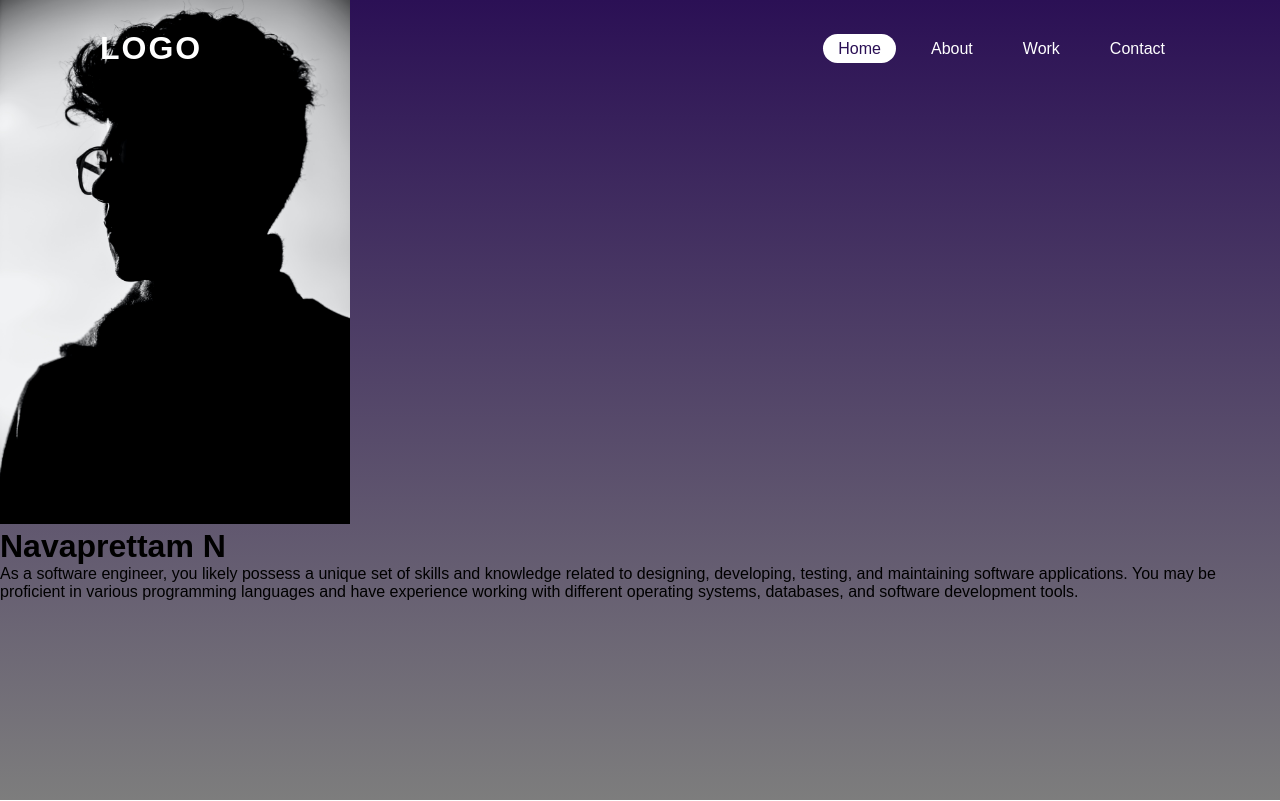
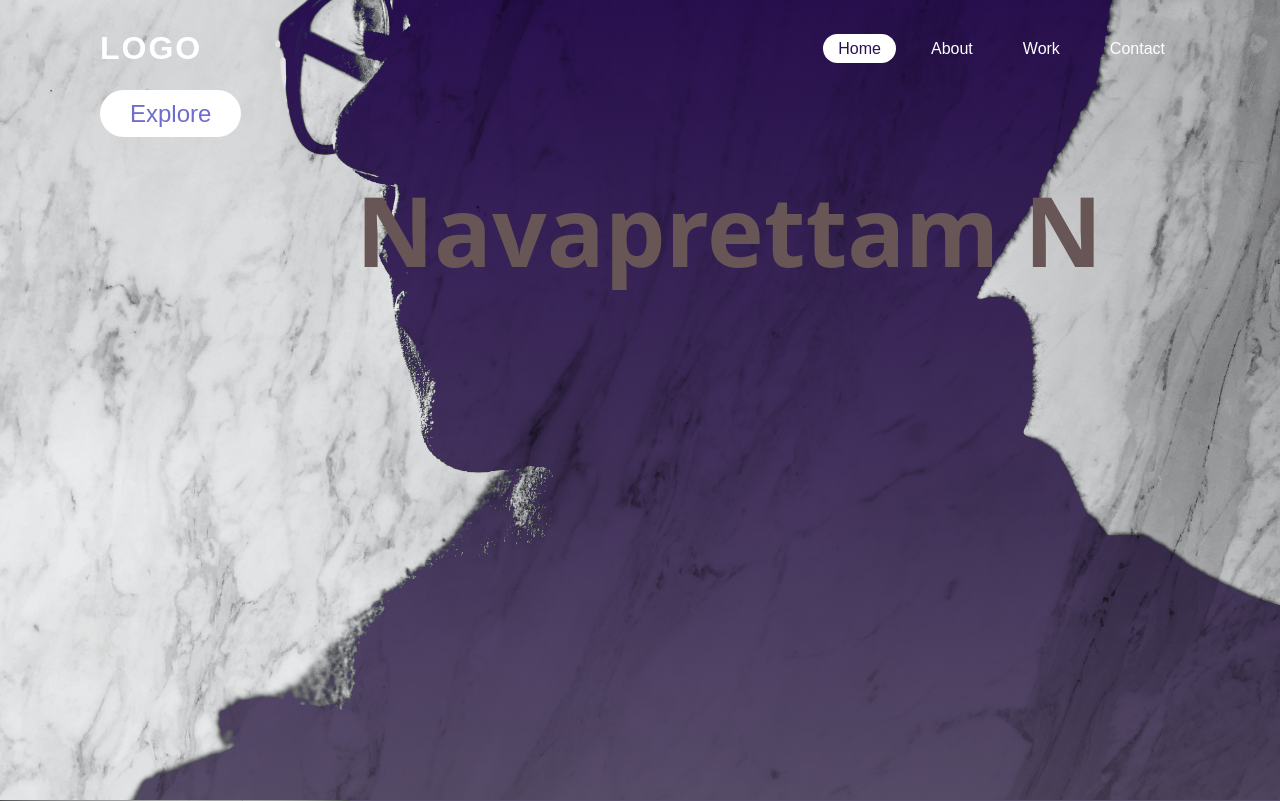
Before and after one commit to NavaprettamN/NavaprettamN.github.io, a plain HTML site: page index.html in a window 1280 px wide. Shown: the top 801 px of the page. Drawn offline with Linux system fonts and the light colour scheme.

Commit message:
button trail

```diff
--- a/index.html
+++ b/index.html
@@ -17,6 +17,15 @@
             <li><a href="#">Contact</a></li>
         </ul>
     </header>
+    <section>
+
+        <img src="profilePic.jpg" id="profilePic">
+        <img src="white_bg.jpg" id="white_bg">
+
+
+        <h1 id="text1">Navaprettam N</h1>
+        <a href="#" id="btn">Explore</a>
+    </section>
     <div class="block1">
         <div id="profilePic">
             <img src="profilePic.jpg" width="350px">
--- a/styles.css
+++ b/styles.css
@@ -20,6 +20,7 @@ header
     display: flex;
     justify-content: space-between;
     align-items: center;
+    z-index: 20;
 }
 
 header .logo
@@ -60,8 +61,55 @@ header ul li a.active
     color: #2b1055;
 }
 
+section {
+    position: relative;
+    width: 100%;
+    height: 100vh;
+    padding: 100px;
+}
 
-.block1 {
+section img
+{
+    position: absolute;
+    top: 0;
+    left: 0;
+    width: 100%;
+    height: 100%;
+    object-fit: cover;
+    pointer-events: none;
+}
+section img#white_bg{
+    z-index: -1;
+    mix-blend-mode: multiply;
+
+}
+section img#profilePic{
+    z-index: -1;
+    width: 100%;
+    mix-blend-mode:lighten;
+}
+/* .block1 {
     display: flexbox;
     align-items: center;
+    z-index: 1000;
+} */
+
+#text1{
+    position: absolute;
+    font-size: 1in;
+    color:hsl(0, 10%, 37%);
+    font-family:system-ui, -apple-system, BlinkMacSystemFont, 'Segoe UI', Roboto, Oxygen, Ubuntu, Cantarell, 'Open Sans', 'Helvetica Neue', sans-serif;
+    margin-top: 5%;
+    margin-left: 20%;
 }
+
+#btn {
+    text-decoration: none;
+    padding: 10px 30px;
+    border-radius: 40px;
+    color: #6f6ccb;
+    background:hsl(0, 0%, 100%);
+    font-size: 1.5em;
+
+
+}
```
Also changed, not shown: white_bg.jpg (added).
